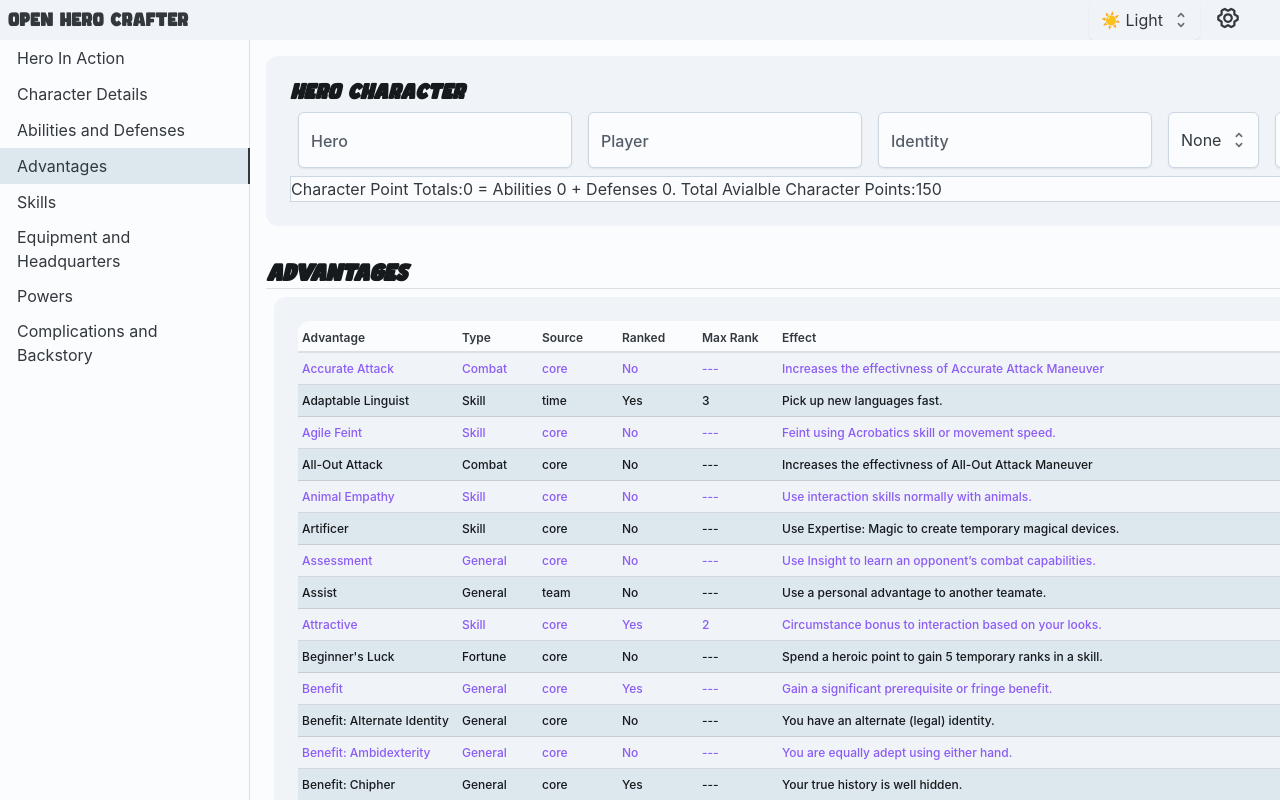
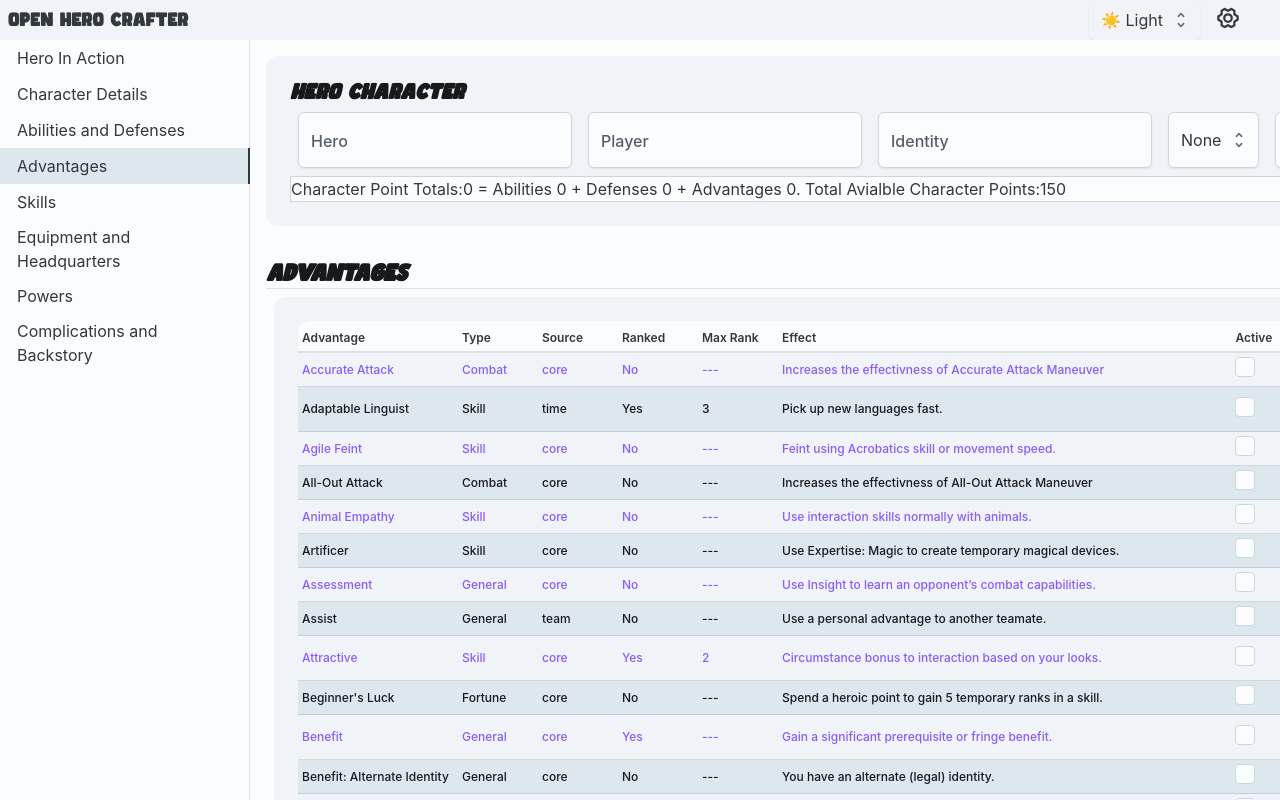
Before and after one commit to gregardev/OpenHeroCrafter, a React (Vite) app: page / in a window 1280 px wide. Both pictures are taken after a click on the tab "Advantages". Shown: the top 800 px of the page. Built offline with nearby package versions, Linux system fonts and the light colour scheme.

Commit message:
advantage add checkbox

```diff
--- a/src/components/hero/heroadvantages/HeroAdvantages.tsx
+++ b/src/components/hero/heroadvantages/HeroAdvantages.tsx
@@ -1,9 +1,12 @@
-import { Box, Card, Divider, Table, Typography } from "@mui/joy";
+import { Box, Card, Checkbox, Divider, Input, Table, Typography } from "@mui/joy";
 import advantages from "../../../data/advantages.json";
 import { useEffect, useState } from "react";
 import HeroAdvantageModal from "./HeroAdvantageModal";
+import useActiveHero from "../../../hooks/useActiveHero";
 
 export default function HeroAdvantages() {
+
+    const {activeHero, changeActiveHeroAddAdvantage, changeActiveHeroRemAdvantage} = useActiveHero();
 
     const [openModal, setOpenModal] = useState(false);
     const [modalAdvantage, setModalAdvantage] = useState({
@@ -23,7 +26,15 @@ export default function HeroAdvantages() {
         if(modalAdvantage.title != '' && modalAdvantage.description != '' ){
             setOpenModal(true);
         }
-    },[modalAdvantage])
+    },[modalAdvantage]);
+
+    function handleAdvantageSelection(advID:string,checked:boolean){
+        if (checked){
+            changeActiveHeroAddAdvantage({id:advID,rank:1});
+        } else {
+            changeActiveHeroRemAdvantage(advID);
+        }
+    }
 
     return (
         <Box>
@@ -37,7 +48,7 @@ export default function HeroAdvantages() {
             <Card sx={{ m: 1 }} variant="soft" size="lg">
                 <Box
                     sx={{
-                        maxHeight:800,
+                        maxHeight:550,
                         overflow:'auto',
                     }}
                 >
@@ -56,19 +67,39 @@ export default function HeroAdvantages() {
                             <th style={{width:80}}>Ranked</th>
                             <th style={{width:80}}>Max Rank</th>
                             <th>Effect</th>
+                            <th style={{width:80}}>Active</th>
+                            <th style={{width:100}}>Rank</th>
                         </thead>
                         <tbody>
                             {advantages.map((adv) => (
                                 <tr
-                                    onClick={()=>changeModalAdvantage(adv.name,adv.description)}
                                     style={{cursor:'pointer'}}
                                 >
-                                    <td>{adv.name}</td>
-                                    <td>{adv.type}</td>
-                                    <td>{adv.source}</td>
-                                    <td>{adv.ranked?'Yes':'No'}</td>
-                                    <td>{adv.maxrank?adv.maxrank:'---'}</td>
-                                    <td>{adv.effect}</td>
+                                    <td onClick={()=>changeModalAdvantage(adv.name,adv.description)}>{adv.name}</td>
+                                    <td onClick={()=>changeModalAdvantage(adv.name,adv.description)}>{adv.type}</td>
+                                    <td onClick={()=>changeModalAdvantage(adv.name,adv.description)}>{adv.source}</td>
+                                    <td onClick={()=>changeModalAdvantage(adv.name,adv.description)}>{adv.ranked?'Yes':'No'}</td>
+                                    <td onClick={()=>changeModalAdvantage(adv.name,adv.description)}>{adv.maxrank?adv.maxrank:'---'}</td>
+                                    <td onClick={()=>changeModalAdvantage(adv.name,adv.description)}>{adv.effect}</td>
+                                    <td>
+                                        <Checkbox
+                                            checked={activeHero.advantages.some(heroadv => heroadv.id === adv.id)}
+                                            onChange={(e)=>handleAdvantageSelection(adv.id,e.target.checked)}
+                                        />
+                                    </td>
+                                    <td>
+                                        {adv.ranked
+                                        ?
+                                        <Input
+                                            type="number"
+                                            disabled={!activeHero.advantages.some(heroadv => heroadv.id === adv.id)}
+                                        />
+                                        :
+                                        <>
+                                        </>
+                                        }
+
+                                    </td>
                                 </tr>
                             ))}
                         </tbody>
--- a/src/components/hero/herocard/CharacterPoints.tsx
+++ b/src/components/hero/herocard/CharacterPoints.tsx
@@ -9,13 +9,14 @@ export default function CharacterPoints(){
     const [spentTotalPoints, setSpentTotalPoints] = useState(0);
     const [spentAbilityPoints, setSpentAbilityPoints] = useState(0);
     const [spentDefensePoints, setSpentDefensePoints] = useState(0);
+    const [spentAdvantagePoints, setSpentAdvantagePoints] = useState(0);
 
     function calculateTotalAvailableCharacterPoints(){
         return (Number(activeHero.pl ?? 0) * 15) + (Number(activeHero.xp)?? 0);
     }
 
     function calculateSpentPointsTotal(){
-        return spentAbilityPoints + spentDefensePoints;
+        return spentAbilityPoints + spentDefensePoints + spentAdvantagePoints;
     }
 
     function calculateSpentAbilityPoints(){
@@ -37,24 +38,31 @@ export default function CharacterPoints(){
         return ( Number(activeHero.rdod) +  Number(activeHero.rpar) + Number(activeHero.rfod) + Number(activeHero.rwid));
     }
 
+    function calculateSpentAdvantagePoints(){
+        let sum = 0;
+        activeHero.advantages.forEach(adv =>(sum = sum + adv.rank));
+        return sum;
+    }
+
     const [totalAvailableCharacterPoints, setTotalAvailableCharacterPoints] = useState(calculateTotalAvailableCharacterPoints);
 
     useEffect(function(){
         setTotalAvailableCharacterPoints(calculateTotalAvailableCharacterPoints);
-        setSpentAbilityPoints(calculateSpentAbilityPoints)
-        setSpentDefensePoints(calculateSpentDefensePoints)
+        setSpentAbilityPoints(calculateSpentAbilityPoints);
+        setSpentDefensePoints(calculateSpentDefensePoints);
+        setSpentAdvantagePoints(calculateSpentAdvantagePoints)
     },[activeHero]);
 
     useEffect(function(){
         setSpentTotalPoints(calculateSpentPointsTotal);
-    },[spentAbilityPoints, spentDefensePoints]);
+    },[spentAbilityPoints, spentDefensePoints, spentAdvantagePoints]);
 
     return(
         <Sheet
             variant="outlined"
         >
             <Typography>
-                Character Point Totals:{spentTotalPoints} = Abilities {spentAbilityPoints} + Defenses {spentDefensePoints}. Total Avialble Character Points:{totalAvailableCharacterPoints}
+                Character Point Totals:{spentTotalPoints} = Abilities {spentAbilityPoints} + Defenses {spentDefensePoints} + Advantages {spentAdvantagePoints}. Total Avialble Character Points:{totalAvailableCharacterPoints}
             </Typography>
         </Sheet>
     )
--- a/src/context/ActiveHeroContext.tsx
+++ b/src/context/ActiveHeroContext.tsx
@@ -2,6 +2,7 @@ import { createContext, type ReactNode } from "react";
 import useSaveHeroToLocalStorage from "../hooks/useSaveHeroToLocalStorage";
 import { defaultHero } from "../interfaces/hero";
 import type { ActiveHeroContextValue } from "../interfaces/activeHeroContextValue";
+import type { Advantage } from "../interfaces/advantage";
 
 type Props = {
   children: ReactNode;
@@ -104,6 +105,17 @@ export default function ActiveHeroContextProvider({children}:Props){
         setActiveHero({ ...activeHero, ...changes, ['d' + ability]: newVal });
     }
 
+    function changeActiveHeroAddAdvantage(adv:Advantage){
+        let newHeroAdvantages = Object.assign([],activeHero.advantages);
+        newHeroAdvantages.push(adv);
+        setActiveHero({...activeHero, advantages:Object.assign([],newHeroAdvantages)});
+    }
+
+    function changeActiveHeroRemAdvantage(advID:string){
+        const newHeroAdvantages = activeHero.advantages.filter((adv:Advantage) => adv.id !== advID)
+        setActiveHero({...activeHero, advantages:Object.assign([],newHeroAdvantages)});
+    }
+
     return (
         <ActiveHeroContext.Provider
             value={{
@@ -111,7 +123,9 @@ export default function ActiveHeroContextProvider({children}:Props){
                 setActiveHero:setActiveHero,
                 changeActiveHeroAttrSTR: changeActiveHeroAttrSTR,
                 changeActiveHeroAttrNUM: changeActiveHeroAttrNUM,
-                changeActiveHeroAbilityDisable: changeActiveHeroAbilityDisable
+                changeActiveHeroAbilityDisable: changeActiveHeroAbilityDisable,
+                changeActiveHeroAddAdvantage: changeActiveHeroAddAdvantage,
+                changeActiveHeroRemAdvantage: changeActiveHeroRemAdvantage
             }}
         >
             {children}
--- a/src/interfaces/activeHeroContextValue.ts
+++ b/src/interfaces/activeHeroContextValue.ts
@@ -1,3 +1,4 @@
+import type { Advantage } from "./advantage";
 import type { Hero } from "./hero";
 
 export interface ActiveHeroContextValue {
@@ -5,5 +6,7 @@ export interface ActiveHeroContextValue {
     setActiveHero: React.Dispatch<React.SetStateAction<Hero>>;
     changeActiveHeroAttrSTR: (field:string, newVal:string) => void;
     changeActiveHeroAttrNUM: (field:string, newVal:number) => void;
-    changeActiveHeroAbilityDisable: (ability:string, newVal:boolean) => void
+    changeActiveHeroAbilityDisable: (ability:string, newVal:boolean) => void;
+    changeActiveHeroAddAdvantage: (adv:Advantage) => void;
+    changeActiveHeroRemAdvantage: (advID:string) => void;
 }
--- a/src/interfaces/advantage.ts
+++ b/src/interfaces/advantage.ts
@@ -1,5 +1,4 @@
 export interface Advantage {
-    id: number //id of Advantage
+    id: string //id of Advantage
     rank: number //id of Rank
-    notes: string
 }
--- a/src/interfaces/hero.ts
+++ b/src/interfaces/hero.ts
@@ -66,7 +66,7 @@ export interface Hero {
     wid: number // stat
     rwid: number // rank
 
-    advantages?: Advantage[]
+    advantages: Advantage[]
 }
 
 export const defaultHero: Hero = {
```
Also changed, not shown: src/data/advantages.json.
